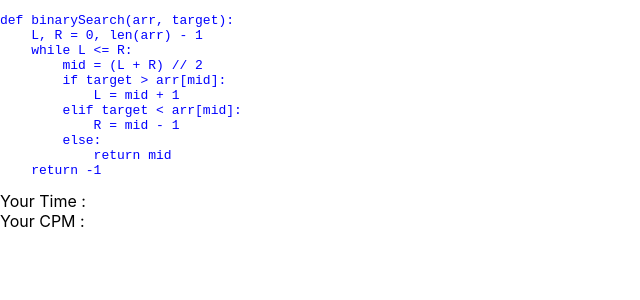
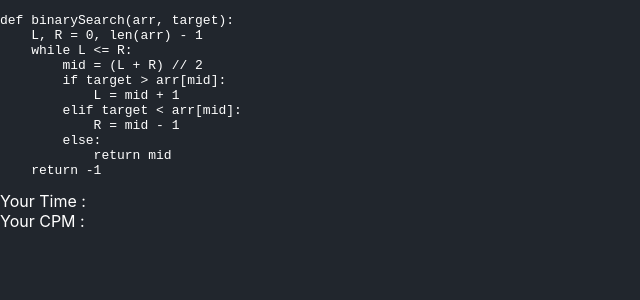
Before and after one commit to yoyokabo/DevsType, a React (Create React App) app in the folder go-fast-break-things/: page / in a window 1280 px wide. Shown: the top 300 px of the page, without its empty margins (0-640 px from the left). Built offline with nearby package versions, Linux system fonts and the light colour scheme.

Commit message:
Changed Background color and some styling options

```diff
--- a/go-fast-break-things/src/App.tsx
+++ b/go-fast-break-things/src/App.tsx
@@ -182,18 +182,18 @@ function App() {
 
   return (
     <>
-    <div style={{display: 'flex',flexWrap: "wrap", }}>
-          <pre style={{color: 'green', backgroundBlendMode: "hue", backgroundColor: "ButtonShadow"}}>{correct}
+    <div style={{display: 'flex',flexWrap: "wrap" }}>
+          <pre style={{color: 'green'}}>{correct}
           </pre>
           <pre style={{ color: 'red' }}>{wrong}
             </pre>
-            <pre style={{ color: 'blue' }}>{content}
+            <pre style={{ color: 'white' }}>{content}
             </pre>
 
     </div>
-          <text>Your Time : {timeTaken}</text>
+          <text style={{ color: 'white' }}>Your Time : {timeTaken}</text>
           <br/>
-          <text>Your CPM : {cpm}</text>
+          <text style={{ color: 'white' }}>Your CPM : {cpm}</text>
           </>
   );
 }
--- a/go-fast-break-things/src/index.css
+++ b/go-fast-break-things/src/index.css
@@ -5,6 +5,7 @@ body {
     sans-serif;
   -webkit-font-smoothing: antialiased;
   -moz-osx-font-smoothing: grayscale;
+  background: #21262d;
 }
 
 code {
```
